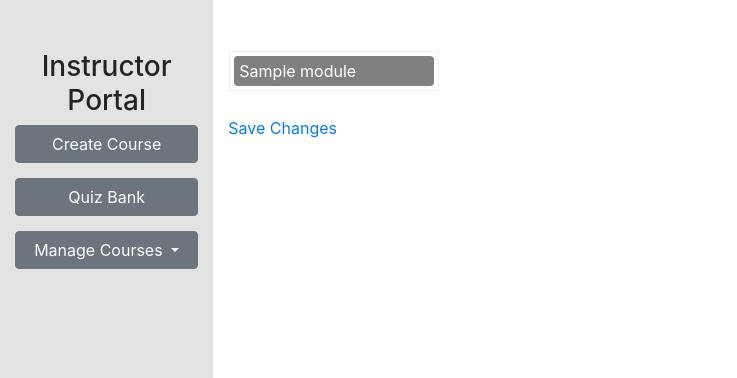
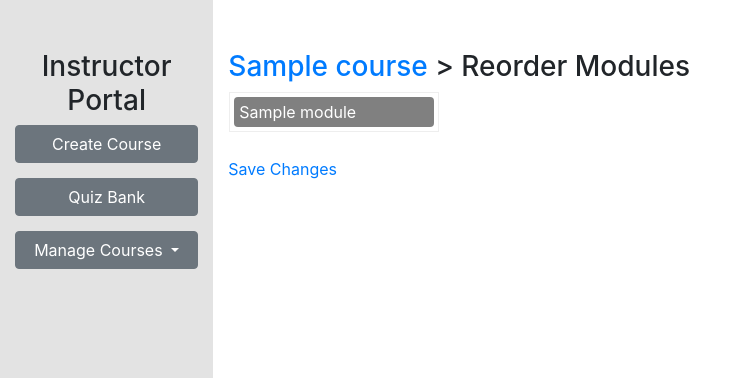
Before and after one commit to nolachen/ice, a Django app: page /courses/1/reorder_module in a window 1280 px wide. Shown: the part 56-434 px from the top of the page, without its empty margins (0-737 px from the left). Run offline with Django 3.2, Linux system fonts and the light colour scheme; a user stored in the database is signed in; tables that the repository leaves empty hold one stand-in row (values such as "Sample post"); some libraries are stand-ins or nearby versions.

Commit message:
Add title to reorder pages

```diff
--- a/templates/courses/component_reorder.html
+++ b/templates/courses/component_reorder.html
@@ -2,6 +2,8 @@
 
 {% block content %}
 
+<div class="course_component_reorder">
+	<h3><a href="{% url 'courses:view_course' course_id=course.id %}">{{ course.name }}</a> > Reorder Components</h3>
 	<script>
 			$(function() {
 			$("#save").button().click(function(e) {
@@ -38,5 +40,6 @@
 		</br>
 			<a id="save" href="#">Save Changes</a>
 	</div>
+</div>
 
 {% endblock %}
--- a/templates/courses/module_reorder.html
+++ b/templates/courses/module_reorder.html
@@ -2,6 +2,8 @@
 
 {% block content %}
 
+<div class="course_component_reorder">
+	<h3><a href="{% url 'courses:view_course' course_id=course.id %}">{{ course.name }}</a> > {% if module %} {{ module.title }} > {% endif %} Reorder Modules</h3>
 	<script>
 			$(function() {
 			$("#save").button().click(function(e) {
@@ -38,5 +40,6 @@
 		</br>
 			<a id="save" href="#">Save Changes</a>
 	</div>
+</div>
 
 {% endblock %}
```
Lines whose indentation alone changed are shown as unchanged.
